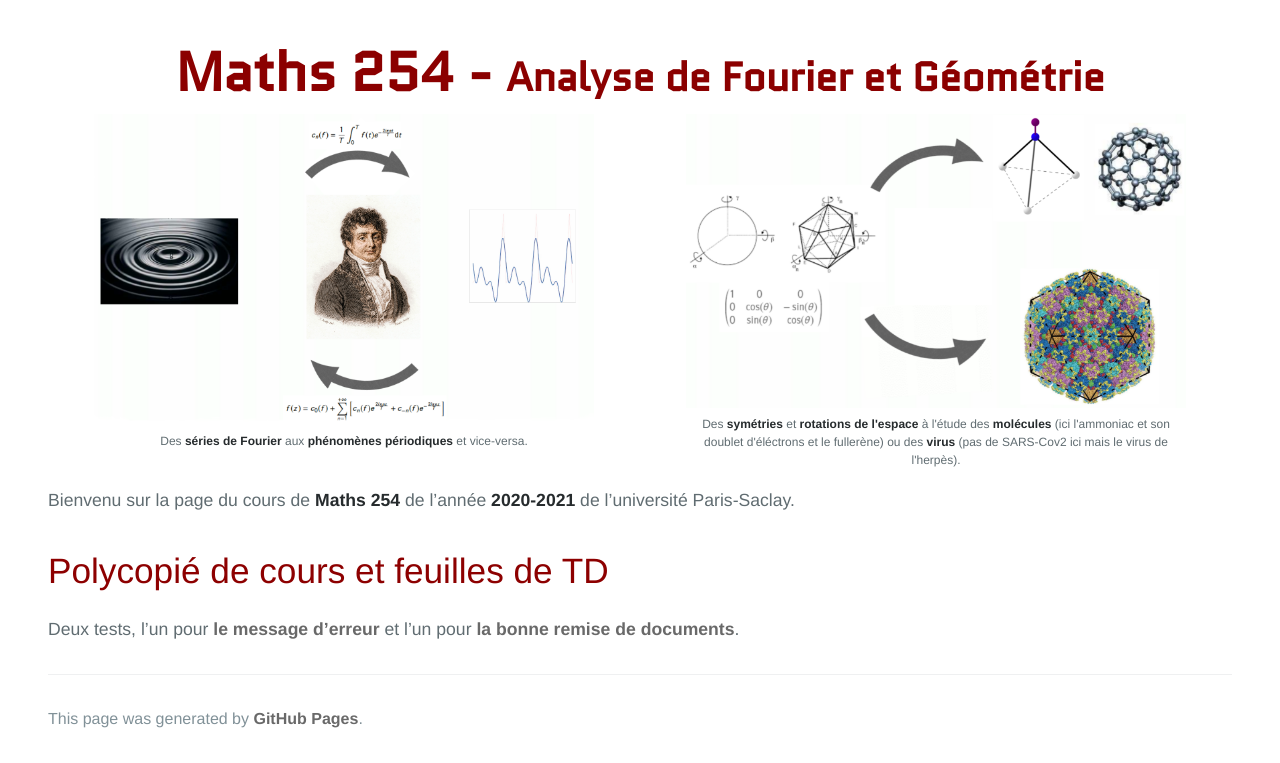
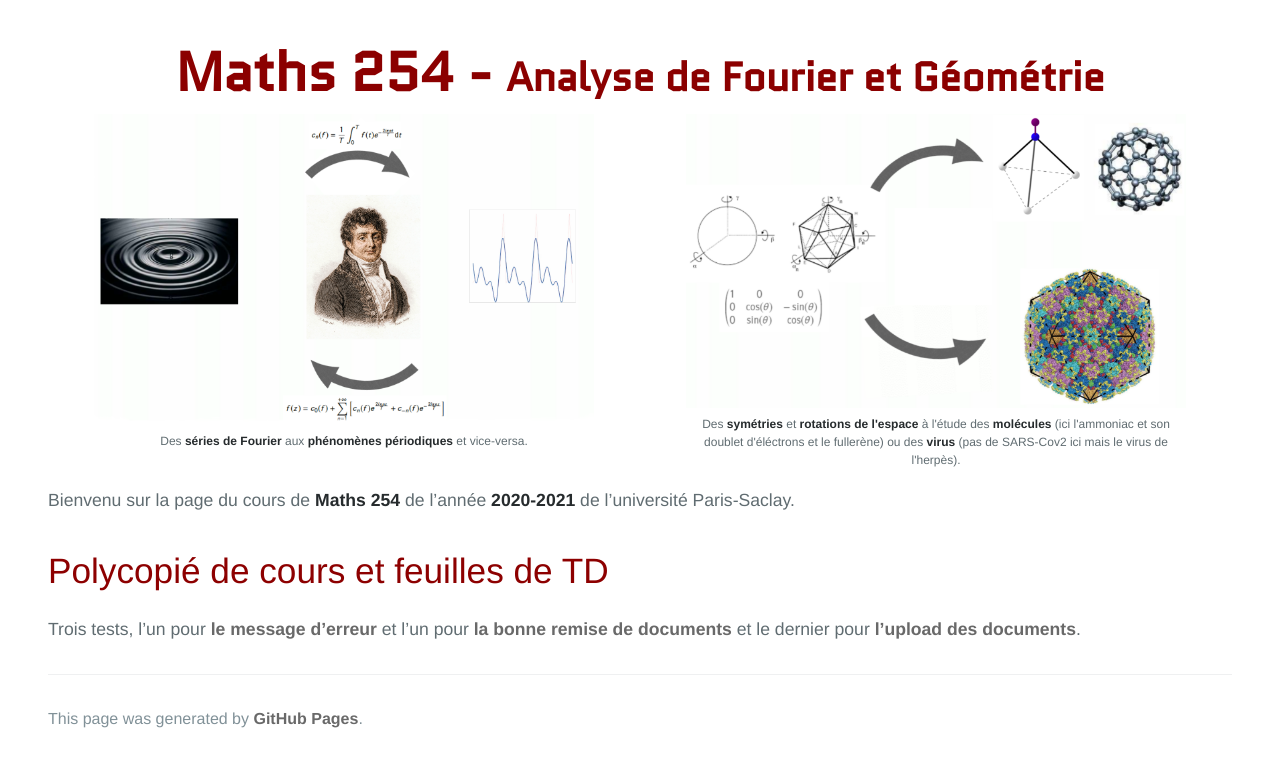
Before and after one commit to KevinDestagnol/algebre.github.io, a Jekyll site: the page built from index.md, in a window 1280 px wide. Shown: the part 260-1023 px from the top of the page. Built offline with Jekyll 4.4.1, drawn with Linux system fonts in a browser that asks for light colours; some web fonts are replaced; our own code applies the rules of GitHub Pages for plain Markdown files.

Commit message:
Update index.md

```diff
--- a/index.md
+++ b/index.md
@@ -6,4 +6,4 @@
 
 # Polycopié de cours et feuilles de TD
 
-Deux tests, l'un pour <a href="https://kevindestagnol.github.io/maths254.github.io/erreur">le message d'erreur</a> et l'un pour <a href="https://kevindestagnol.github.io/maths254.github.io/succes">la bonne remise de documents</a>.
+Trois tests, l'un pour <a href="https://kevindestagnol.github.io/maths254.github.io/erreur">le message d'erreur</a> et l'un pour <a href="https://kevindestagnol.github.io/maths254.github.io/succes">la bonne remise de documents</a> et le dernier pour <a href="https://kevindestagnol.github.io/maths254.github.io/upload">l'upload des documents</a>.
```
